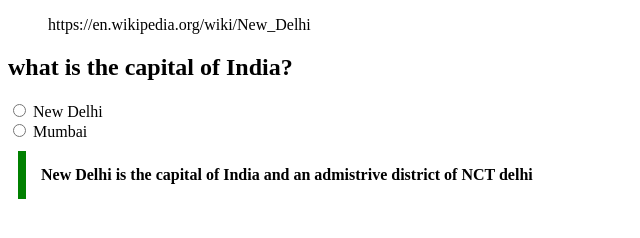
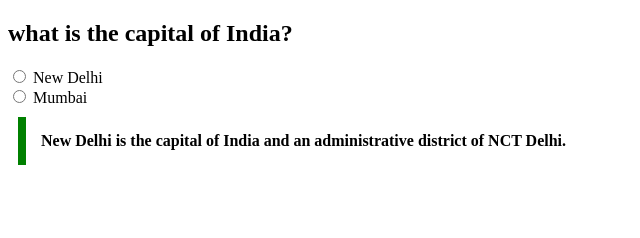
Before and after one commit to acciojob/trivia-17-08-2003, a website: page main.html in a window 1280 px wide. Shown: the whole page, without its empty margins (0-640 px from the left). Drawn offline with Linux system fonts and the light colour scheme.

Commit message:
new changes

```diff
--- a/main.html
+++ b/main.html
@@ -8,15 +8,16 @@
 
 <body>
 	<!-- the entire body must be written by student -->
-	<blockquote cite="https://en.wikipedia.org/wiki/New_Delhi">https://en.wikipedia.org/wiki/New_Delhi</blockquote>
+
 	<h2 >what is the capital of India?</h2>
 	<input type="radio" name="what is the capital of India?" value="new delhi">
 	<label for="new delhi">New Delhi</label> <br>
 	<input type="radio" name="what is the capital of India?" value="mumbai">
 	<label for="mumbai">Mumbai</label> <br>
+	<blockquote cite="https://en.wikipedia.org/wiki/New_Delhi">New Delhi is the capital of India and an administrative district of NCT Delhi.</blockquote>
 	<style></style>
 
-	<p>New Delhi is the capital of India and an admistrive district of NCT delhi</p>
+
 
 	<script type="text/javascript" src="./script.js">
 	</script>
--- a/styles.css
+++ b/styles.css
@@ -1,4 +1,4 @@
-p{
+blockquote{
     max-width: 600px; margin: 10px; padding: 15px; border-left: 8px solid green;background-color: #f8fffe"";font-weight: bold;
 
 
```
